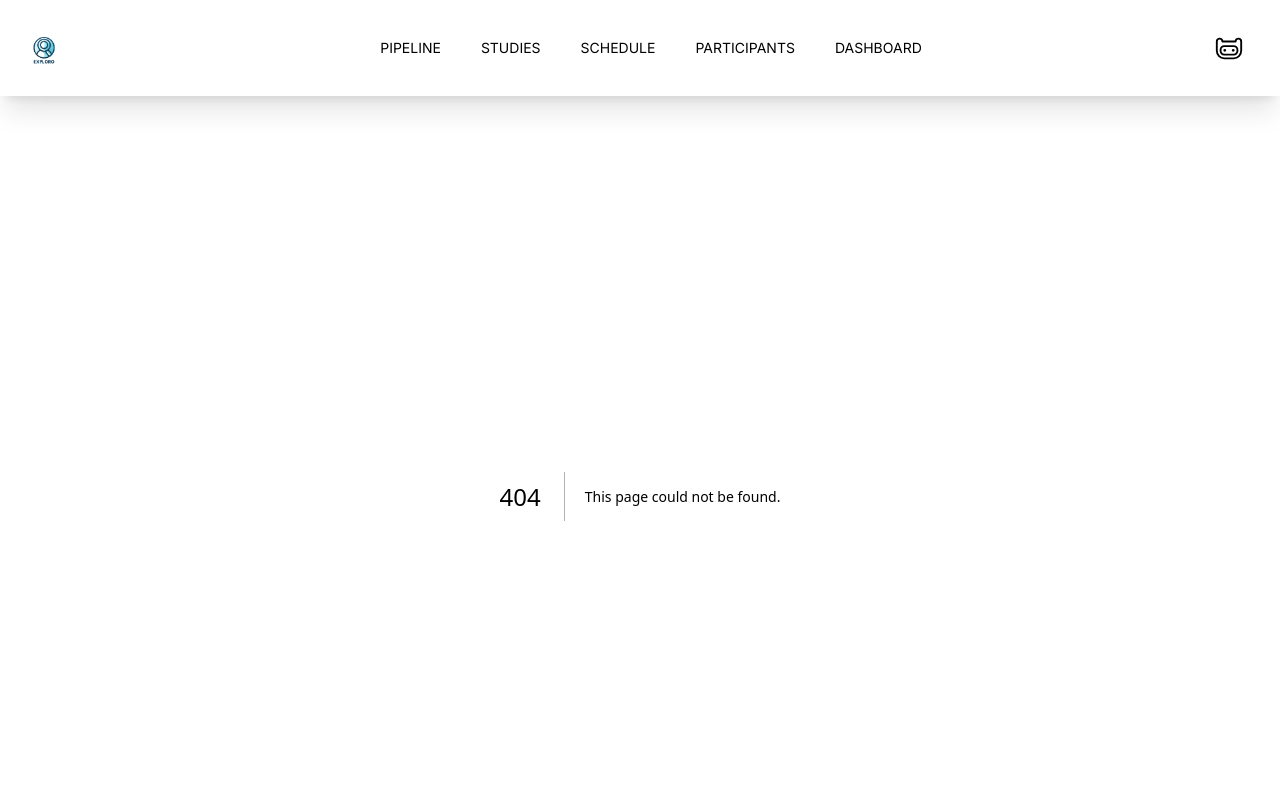
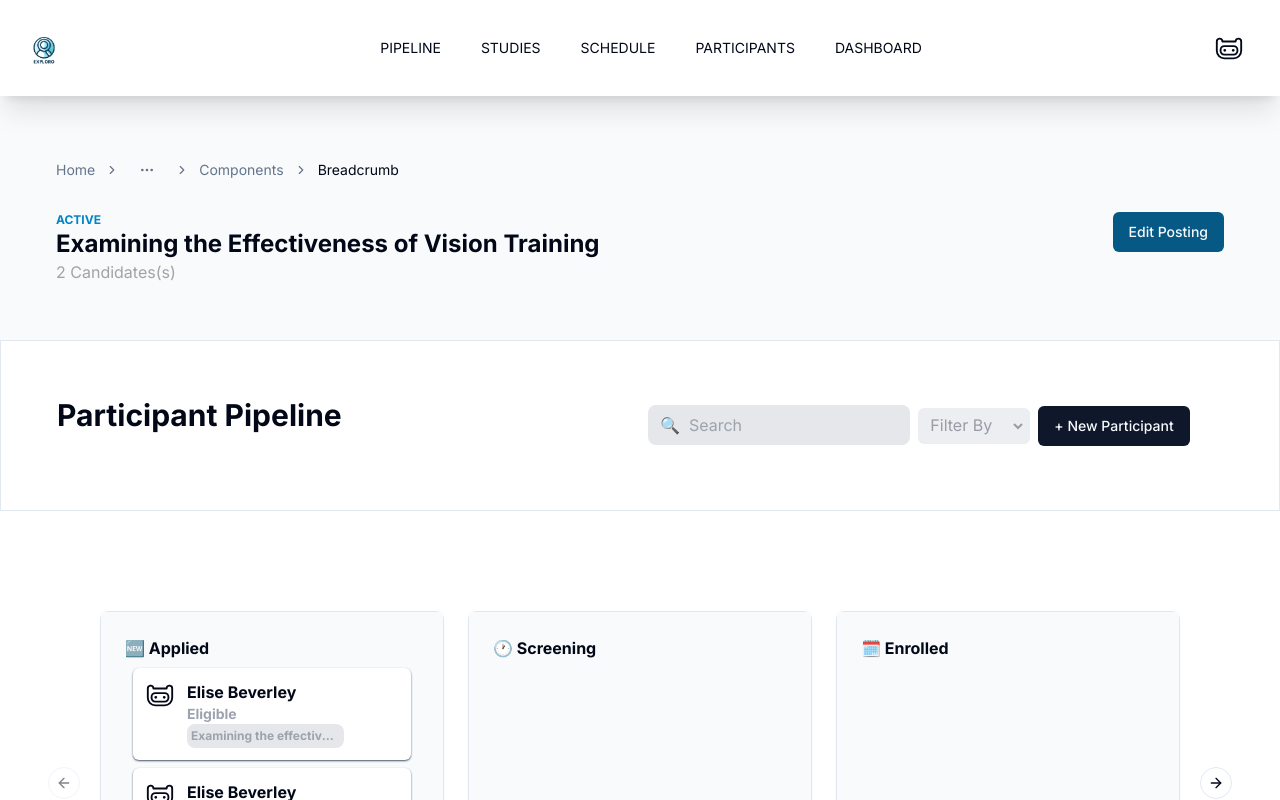
Before and after one commit to deezeddd/exploro-front, a Next.js app: page /topic in a window 1280 px wide. Before the commit this address had no page. Shown: the top 800 px of the page. Built offline with nearby package versions, Linux system fonts and the light colour scheme.

Commit message:
topic-page

```diff
--- a/app/(home)/pipeline/CarouselComp.tsx
+++ b/app/(home)/pipeline/CarouselComp.tsx
@@ -36,8 +36,7 @@ export function CarouselComp() {
                                         <div className="ml-3">
                                             <p className="font-bold">Elise Beverley</p>
                                             <p className=" text-sm text-gray-400">Eligible</p>
-                                            <span className="text-xs p-1 rounded-lg bg-gray-200 text-gray-400">Examining the effective...</span>
-
+                                            <p className="text-xs p-1 rounded-lg bg-gray-200 text-gray-400 truncate w-[12%] ">Examining the effective Lorem ipsum dolor sit amet consectetur adipisicing elit. Enimlorem Lorem ipsum dolor sit amet consectetur adipisicing elit. Debitis quas rem deleniti dignissimos accusamus nemo! Laborum voluptate</p>
                                         </div>
                                     </div>
                                     <div className=" flex m-2 p-3 bg-white shadow-sm shadow-slate-600 rounded-md">
@@ -48,8 +47,7 @@ export function CarouselComp() {
                                         <div className="ml-3">
                                             <p className="font-bold">Elise Beverley</p>
                                             <p className=" text-sm text-gray-400">Eligible</p>
-                                            <span className="text-xs p-1 rounded-lg bg-gray-200 text-gray-400">Examining the effective...</span>
-
+                                            <p className="text-xs p-1 rounded-lg bg-gray-200 text-gray-400 truncate w-[12%] ">Examining the effective Lorem ipsum dolor sit amet consectetur adipisicing elit. Enimlorem Lorem ipsum dolor sit amet consectetur adipisicing elit. Debitis quas rem deleniti dignissimos accusamus nemo! Laborum voluptate</p>
                                         </div>
                                     </div>
 
--- a/app/(home)/pipeline/[name]/page.tsx
+++ b/app/(home)/pipeline/[name]/page.tsx
@@ -5,62 +5,70 @@ import { Button } from '@/components/ui/button'
 export default function Name() {
     return (
         <>
-            <div className='p-14  '>
+            <div className=''>
+                <div className='p-14 bg-slate-50'>
+                    <BreadcrumbComp />
+                    <div className='flex justify-between mt-3'>
+                        <div className='flex'>
                             <div>
-                    <BreadcrumbComp />
-                    <div className='flex '>
-                        <div>
-                            <h1>Image  &nbsp;</h1>
+                                <img src="/ExploroLogo.jpeg" className='h-28 mr-4 rounded-lg' />
                             </div>
-                        <div>
-                            <h2>Eligible  &nbsp;</h2>
-                            <h2>Elise Beverley  &nbsp;</h2>
-                            <h2>18-24  &nbsp;</h2>
-                        </div>
-                        <div className=' flex'>
-                            <h3>Call  &nbsp;</h3>
-                            <h3>Email  &nbsp;</h3>
-                            <h4>...  &nbsp;</h4>
+                            <div className='mt-5'>
+                                <h2 className=' text-xs font-bold text-sky-600'>ELIGIBLE  &nbsp;</h2>
+                                <h2 className='font-bold text-2xl'>Elise Beverley  &nbsp;</h2>
+                                <h2 className='text-neutral-400'>18-24  &nbsp;</h2>
                             </div>
                         </div>
+                        <div className='flex mt-5'>
                             <div>
-                        <div className='flex'>
-                            <h1>Status &nbsp;</h1>
-                            <h5>required</h5>
-                        </div>
-                        <div className='flex'>
-                            <h1>Applied  &nbsp;</h1>
-                            <h1>Applied  &nbsp;</h1>
-                            <h1>Applied  &nbsp;</h1>
-                            <h1>Applied  &nbsp;</h1>
+                                <Button className='bg-sky-800'>☎️ Call </Button>
+                                <Button className='mr-2 ml-2 bg-slate-200 text-black hover:text-white' >✉️ Email </Button>
+                                <Button className='bg-slate-200 text-black hover:text-white'>... </Button>
                             </div>
                         </div>
                     </div>
-                <div className='mt-8'>
+                    <div className='mt-5'>
+                        <div className='flex justify-between'>
+                            <h1 className='font-bold'>Status &nbsp;</h1>
+                            <h5 className='text-neutral-400 font-bold text-sm'>Required</h5>
+                        </div>
+                        <div className='flex mt-3'>
+                            <h1 className='text-sm rounded-3xl border p-2 pl-4 pr-4 mr-3'>🆕 Applied  &nbsp;</h1>
+                            <h1 className='text-sm rounded-3xl border p-2 pl-4 pr-4 mr-3'>🕧 Screening  &nbsp;</h1>
+                            <h1 className='text-sm rounded-3xl border p-2 pl-4 pr-4 mr-3'>📆 Enrolled  &nbsp;</h1>
+                            <h1 className='text-sm rounded-3xl border p-2 pl-4 pr-4 mr-3'>❌ Ineligible  &nbsp;</h1>
+                            <h1 className='text-sm rounded-3xl border p-2 pl-4 pr-4 mr-3'>👏 Completed  &nbsp;</h1>
+                        </div>
+                    </div>
+                </div>
+                <div className='p-14 border'>
+                    <div >
                         <div className='grid grid-flow-col grid-cols-2 gap-5 p-5 border-2 border-slate-200 rounded-md '>
                             <div>
-                            <h1 className=' text-2xl font-bold'>Applied For:</h1>
-                            <div className=' bg-gray-100 rounded-lg '>
-                                <h1>adsasdasd</h1>
-                                <h1>Lorem ipsum dolor sit amet.</h1>
-                                <h1>Lorem ipsum dolor, sit amet consectetur adipisicing elit. Ab?</h1>
+                                <h1 className=' text-2xl font-bold mb-3'>Applied For:</h1>
+                                <div className='text-sm flex justify-between align-baseline bg-gray-100 p-2 rounded-lg' >
+                                    <div>
+                                        <h2 className=' pb-1 font-bold text-cyan-700'>Lorem ipsum dolor sit, amet consectetur</h2>
+                                        <h2 className='pb-1 font-bold'>Examining the Effectiveness Of Vision Tranining</h2>
+                                        <p className='text-neutral-500 w-[90%] max-h-xs'>Lorem ipsum dolor sit amet consectetur adipisicing elit. Repudiandae cumque </p>
+                                    </div>
+                                    <div className='pr-3 mt-[5%] text-xl'>
+                                        <button> {'>'} </button>
+                                    </div>
                                 </div>
                             </div>
                             <div>
                                 <div>
-                                <h2>Signed Consent Form</h2>
-                                <button type="button" className='bg-slate-200 rounded-lg p-1 text-sm text-blue-300 '>View Form</button>
+                                    <h2 className='font-bold mb-3 text-sky-800  '>Signed Consent Form</h2>
+                                    <button type="button" className='bg-slate-200 rounded-lg pl-2 pr-2 p-1 font-bold text-xs text-sky-800 '>↗ View Form</button>
                                 </div>
-                            <div className='mt-4'>
-                                <h1>Notes</h1>
-                                <div className=' bg-gray-100 rounded-lg '>
-                                    <h1>adsasdasd</h1>
+                                <div className='mt-4 '>
+                                    <h1 className='font-bold'>Notes</h1>
+                                    <div className=' bg-gray-100 rounded-lg p-4 min-h-48'>
                                         <h1>Lorem ipsum dolor sit amet.</h1>
-                                    <h1>Lorem ipsum dolor, sit amet consectetur adipisicing elit. Ab?</h1>
                                     </div>
                                 </div>
                             </div>
-
                         </div>
                     </div>
                     <div className='mt-8'>
@@ -75,9 +83,11 @@ export default function Name() {
                                         <h1 className=' font-bold'>April 2024</h1>
                                     </div>
                                     <div>
-                                    <Button className='ml-2'>+ New Event</Button>
-                                    <Button className='ml-2'>+ New Event</Button>
-                                    <Button className='ml-2'>+ New Event</Button>
+                                        {/* TODO select options dropdown */}
+                                        <Button className='ml-2'>Month</Button>
+                                        <Button className='ml-2'>Today</Button>
+                                        <Button className='ml-2'>{'<'}</Button>
+                                        <Button className='ml-2'>{'>'}</Button>
                                     </div>
                                 </div>
                                 <div className='mt-4'>
@@ -89,7 +99,7 @@ export default function Name() {
                                     </div>
                                 </div>
                             </div>
-
+                        </div>
                     </div>
                 </div>
             </div>
--- a/app/(home)/pipeline/page.tsx
+++ b/app/(home)/pipeline/page.tsx
@@ -7,9 +7,9 @@ export default function Pipeline() {
   return (
     <>
       <div className='grid grid-flow-col grid-cols-2 p-8  '>
-        <h1 className=' text-4xl font-bold'>Participant Pipeline</h1>
+        <h1 className=' text-3xl font-bold'>Participant Pipeline</h1>
         <div >
-          <input name="search" type='text' placeholder="🔍  Search" className=' p-3 m-2 bg-gray-200 rounded-lg w-[35%] h-10' />
+          <input name="search" type='text' placeholder="🔍  Search" className=' p-3 m-2 bg-gray-200 rounded-lg w-[45%] h-10' />
           <select disabled className='btn w-28 h-9 bg-gray-200 p-2 rounded-md text-gray-500 border-r-4'>
             <option defaultChecked> Filter By </option>
             <option value="YO"> YO</option>
--- a/app/(home)/studies/page.tsx
+++ b/app/(home)/studies/page.tsx
@@ -63,7 +63,6 @@ export default function Studies() {
                             <div className=' pr-3 mt-1 text-xl'>
                                 <button>...</button>
                             </div>
-
                         </div>
                         <div className=' border-t-2 pt-2 '>
                             <div className='flex justify-between align-baseline' >
--- /dev/null
+++ b/app/(home)/topic/page.tsx
@@ -0,0 +1,47 @@
+import React from 'react'
+import BreadcrumbComp from '../pipeline/[name]/BreadCrumbComp'
+import { Button } from '@/components/ui/button'
+import { CarouselComp } from '../pipeline/CarouselComp'
+
+export default function Name() {
+    return (
+        <>
+            <div className=''>
+                <div className='p-14 bg-slate-50'>
+                    <BreadcrumbComp />
+                    <div className='flex justify-between mt-1'>
+                        <div className='flex'>
+
+                            <div className='mt-5'>
+                                <h2 className=' text-xs font-bold text-sky-600'>ACTIVE </h2>
+                                <h2 className='font-bold text-2xl'>Examining the Effectiveness of Vision Training </h2>
+                                <h2 className='text-neutral-400'>2 Candidates(s) </h2>
+                            </div>
+                        </div>
+                        <div className='flex mt-5'>
+                            <div>
+                                <Button className='bg-sky-800'>Edit Posting </Button>
+                            </div>
+                        </div>
+                    </div>
+                </div>
+                <div className='p-14 border'>
+                    <div className='grid grid-flow-col grid-cols-2  '>
+                        <h1 className=' text-3xl font-bold'>Participant Pipeline</h1>
+                        <div >
+                            <input name="search" type='text' placeholder="🔍  Search" className=' p-3 m-2 bg-gray-200 rounded-lg w-[45%] h-10' />
+                            <select disabled className='btn w-28 h-9 bg-gray-200 p-2 rounded-md text-gray-500 border-r-4'>
+                                <option defaultChecked> Filter By </option>
+                                <option value="YO"> YO</option>
+                            </select>
+                            <Button className='m-2'>+ New Participant</Button>
+                        </div>
+                    </div>
+                </div>
+                <div className='p-24'>
+                    <CarouselComp />
+                </div>
+            </div>
+        </>
+    )
+}
--- a/components/Navbar.tsx
+++ b/components/Navbar.tsx
@@ -33,7 +33,7 @@ export default function Navbar() {
                 <Link href={"/"}>
                     <div className='pl-2'>
                         {/* <MdOutlineTravelExplore size={30} color='#ADD8E6' /> */}
-                        <img src='ExploroTrans.png' height="40" width="40"></img>
+                        <img src='../ExploroTrans.png' height="40" width="40"></img>
                     </div>
                 </Link>
                 <div className='hidden lg:flex'>
```
Also changed, not shown: components/Schedule.tsx (added). Lines whose indentation alone changed are shown as unchanged.
